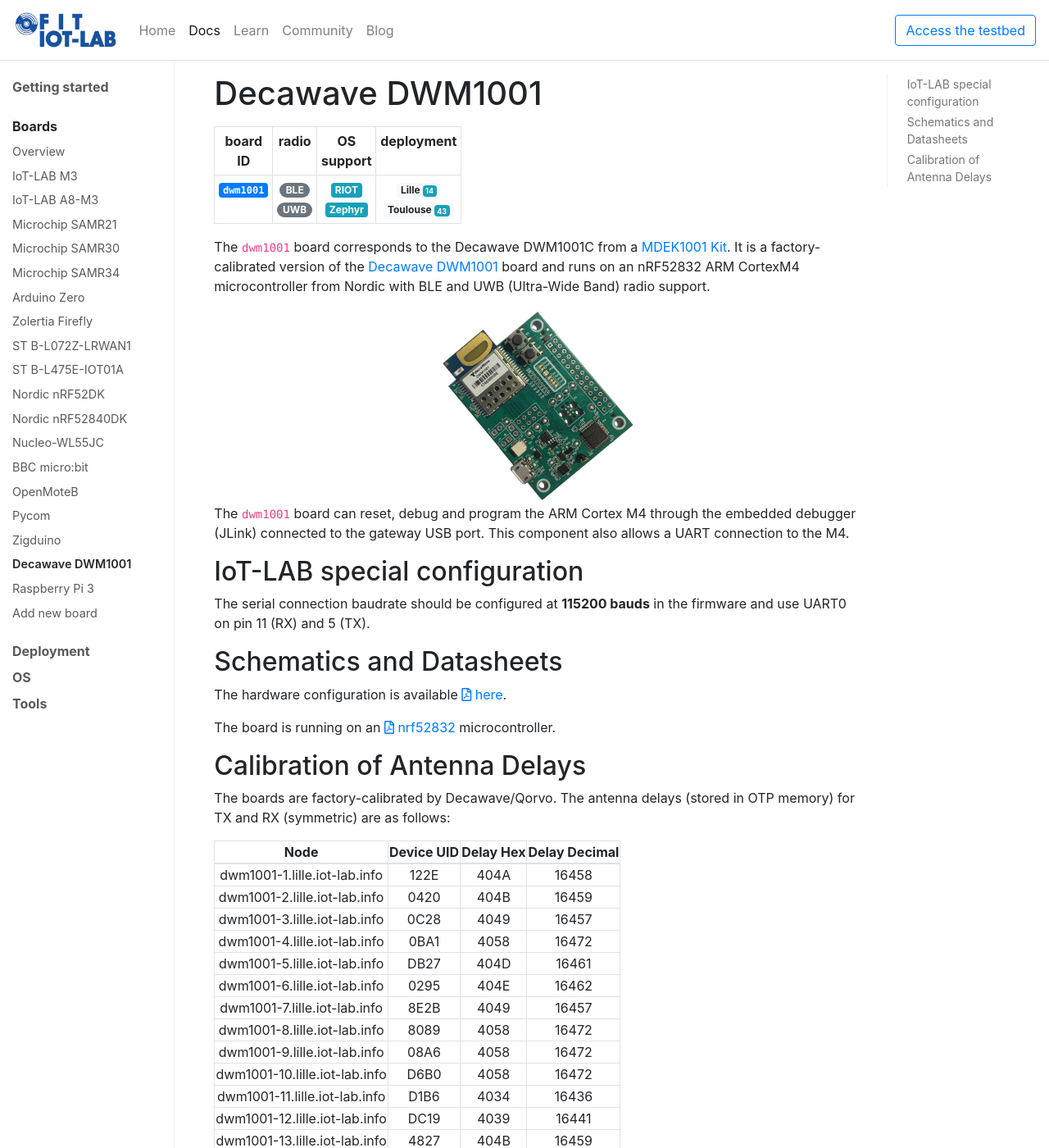
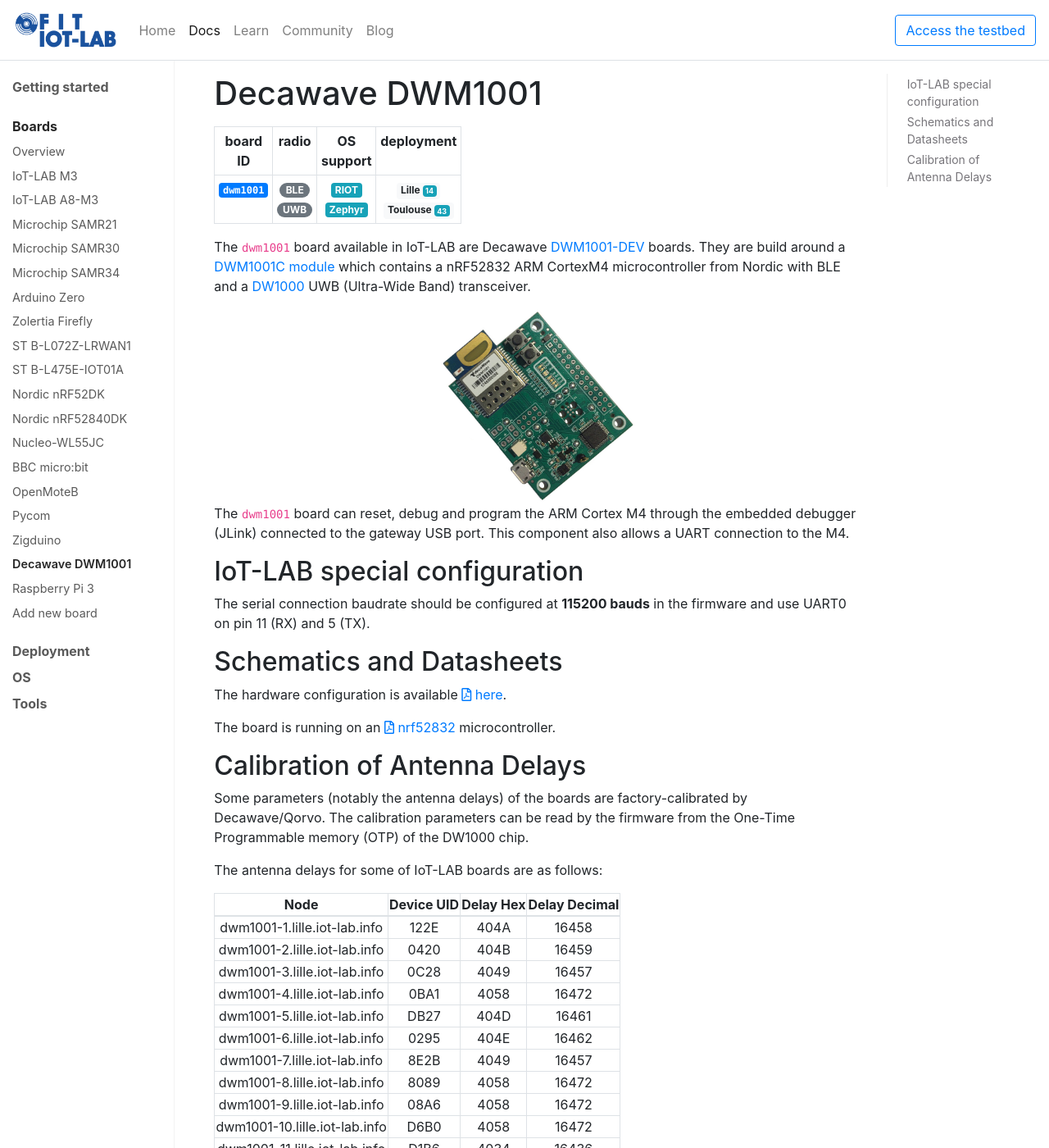
Before and after one commit to iot-lab/iot-lab.github.io, a Jekyll site: the page built from docs/boards/decawave-dwm1001.md, in a window 1280 px wide and 1400 px high. Shown: the whole window at 82% size. Built offline with Jekyll 4.4.1, drawn with Linux system fonts in a browser that asks for light colours; nearby versions of some CDN libraries; comment, search, counter and statistics services are not loaded.

Commit message:
Improvement of the DWM1001 page.

```diff
--- a/docs/boards/decawave-dwm1001.md
+++ b/docs/boards/decawave-dwm1001.md
@@ -5,7 +5,7 @@
 ---
 
 
-The `dwm1001` board corresponds to the Decawave DWM1001C from a [MDEK1001 Kit](https://www.qorvo.com/products/p/MDEK1001). It is a factory-calibrated version of the [Decawave DWM1001](https://www.decawave.com/product/dwm1001-development-board/) board and runs on an nRF52832 ARM CortexM4 microcontroller from Nordic with BLE and UWB (Ultra-Wide Band) radio support.
+The `dwm1001` board available in IoT-LAB are Decawave [DWM1001-DEV](https://www.decawave.com/product/dwm1001-development-board/) boards. They are build around a [DWM1001C module](https://www.qorvo.com/products/p/DWM1001C) which contains a nRF52832 ARM CortexM4 microcontroller from Nordic with BLE and a [DW1000](https://www.qorvo.com/products/p/DW1000) UWB (Ultra-Wide Band) transceiver.
 
 <div style="text-align:center">
 <img src="{{ '/assets/images/docs/boards/dwm1001/' | relative_url}}dwm1001.jpeg" style="width:30%;"/>
@@ -30,7 +30,9 @@
 
 ## Calibration of Antenna Delays
 
-The boards are factory-calibrated by Decawave/Qorvo. The antenna delays (stored in OTP memory) for TX and RX (symmetric) are as follows:
+Some parameters (notably the antenna delays) of the boards are factory-calibrated by Decawave/Qorvo. The calibration parameters can be read by the firmware from the One-Time Programmable memory (OTP) of the DW1000 chip.
+
+The antenna delays for some of IoT-LAB boards are as follows:
 
 
 | Node                          | Device UID | Delay Hex | Delay Decimal |
```
